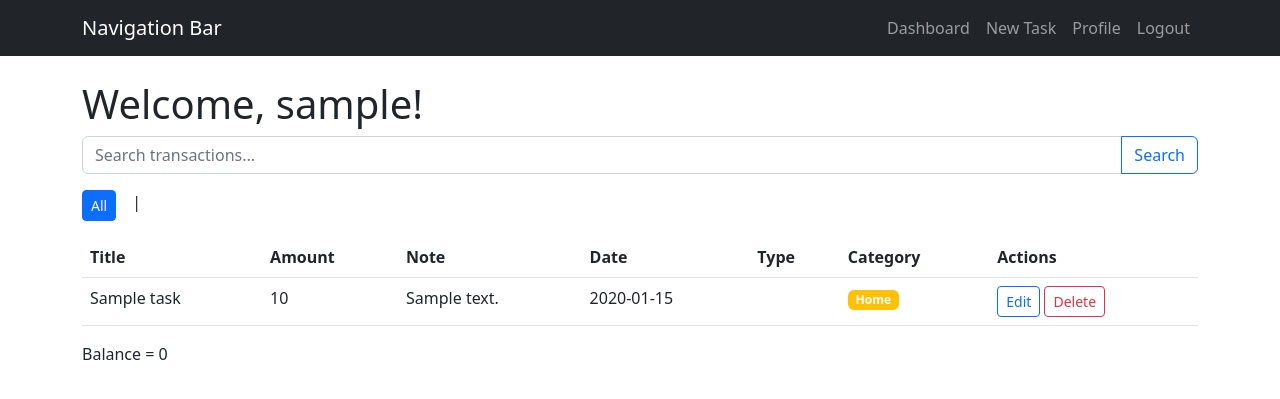
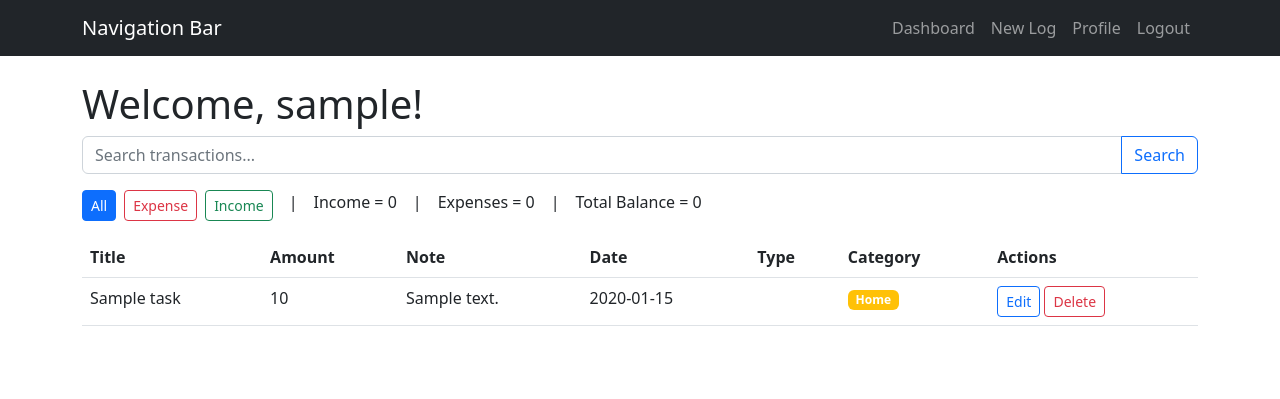
Before and after one commit to Ashita-Sharma/Finance-Tracker, a Flask app: page /dashboard?filter=all&sort=date_of in a window 1280 px wide. Shown: the top 399 px of the page. Run offline with Flask 3, Linux system fonts and the light colour scheme; the visitor is signed in with stand-in values (Sample User, id 1); tables that the repository leaves empty hold one stand-in row (values such as "Sample post").

Commit message:
added filtering for income/expense and total expense/income

```diff
--- a/app.py
+++ b/app.py
@@ -78,9 +78,14 @@ def dashboard():
         params.append(f"%{search_query}%")
         params.append(f"%{search_query}%")
 
+    if filter_by == 'expense':
+        query += " AND type = 'expense'"
+    elif filter_by == 'income':
+        query += " AND type = 'income'"
+
     if sort_by == 'date_of':
         query += " ORDER BY date_of ASC"
-    elif sort_by == 'type': #CONFIRM THIS
+    elif sort_by == 'type':
         query += " ORDER BY CASE type WHEN 'expense' THEN 1 WHEN 'income' THEN 2 END"
     elif sort_by == 'category':
         query += " ORDER BY CASE category WHEN 'home' THEN 1 WHEN 'work' THEN 2 WHEN 'personal' THEN 3 END"
@@ -105,7 +110,7 @@ def dashboard():
 
 
     return render_template('dashboard.html', tasks=tasks, filter_by=filter_by,
-                           sort_by=sort_by, search_query=search_query, total=total, total_balance=total_balance,
+                           sort_by=sort_by, search_query=search_query, total=total, total_balance=total_balance, total_income=incomee, total_expense = expenses,
                            now=date.today().isoformat())
 
 @app.route('/new-task', methods=['GET', 'POST'])
@@ -294,4 +299,4 @@ def logout():
     return redirect(url_for('login'))
 
 if __name__ == "__main__":
-    app.run(debug=True)
+    app.run(debug=True, port=5001)
--- a/templates/base.html
+++ b/templates/base.html
@@ -13,7 +13,7 @@
             <div class="navbar-nav ms-auto">
                 {% if session.get('user_id') %}
                 <a class="nav-link" href="{{ url_for('dashboard') }}">Dashboard</a>
-                <a class="nav-link" href="{{ url_for('new_task') }}">New Task</a>
+                <a class="nav-link" href="{{ url_for('new_task') }}">New Log</a>
                 <a class="nav-link" href="{{ url_for('profile') }}">Profile</a>
                 <a class="nav-link" href="{{ url_for('logout') }}">Logout</a>
                 {% else %}
--- a/templates/dashboard.html
+++ b/templates/dashboard.html
@@ -20,7 +20,16 @@
 
 <div class="d-flex gap-2 mb-3">
     <a href="?filter=all&sort={{ sort_by }}" class="btn btn-sm {{ 'btn-primary' if filter_by == 'all' else 'btn-outline-primary' }}">All</a>
+    <a href="?filter=expense&sort={{ sort_by }}" class="btn btn-sm {{ 'btn-danger' if filter_by == 'expense' else 'btn-outline-danger' }}">Expense</a>
+    <a href="?filter=income&sort={{ sort_by }}" class="btn btn-sm {{ 'btn-success' if filter_by == 'income' else 'btn-outline-success' }}">Income</a>
     <span class="mx-2">|</span>
+    Income = {{total_income}}
+    <span class="mx-2">|</span>
+    Expenses = {{total_expense}}
+    <span class="mx-2">|</span>
+    Total Balance = {{total_balance}}
+
+
 </div>
 
 {% if tasks %}
@@ -47,7 +56,7 @@
                 {% if task[6] == 'expense' %}
                 <span class="badge bg-danger">Expense</span>
                 {% elif task[6] == 'income' %}
-                <span class="badge bg-warning">Income</span>
+                <span class="badge bg-success">Income</span>
                 {% endif %}
             </td>
             <td>
@@ -68,13 +77,13 @@
         {% endfor %}
     </tbody>
 </table>
-<div> Balance = {{total_balance}}</div>
+
 {% else %}
 <div class="alert alert-info text-center">
     {% if search_query %}
     No tasks found for "{{ search_query }}". <a href="{{ url_for('dashboard') }}">Clear search</a>
     {% else %}
-    No tasks yet. <a href="{{ url_for('new_task') }}">Add your first task!</a>
+    No tasks yet. <a href="{{ url_for('new_task') }}">Add your first log!</a>
     {% endif %}
 </div>
 {% endif %}
--- a/templates/new_task.html
+++ b/templates/new_task.html
@@ -24,7 +24,7 @@
 
     <label for="Type" class="form-label">Type</label>
     <select name="Type" id="Type" class="form-select" required>
-        <option value="expense">expense</option>
+        <option value="expense">Expense</option>
         <option value="income" selected>Income</option>
     </select>
 
```
